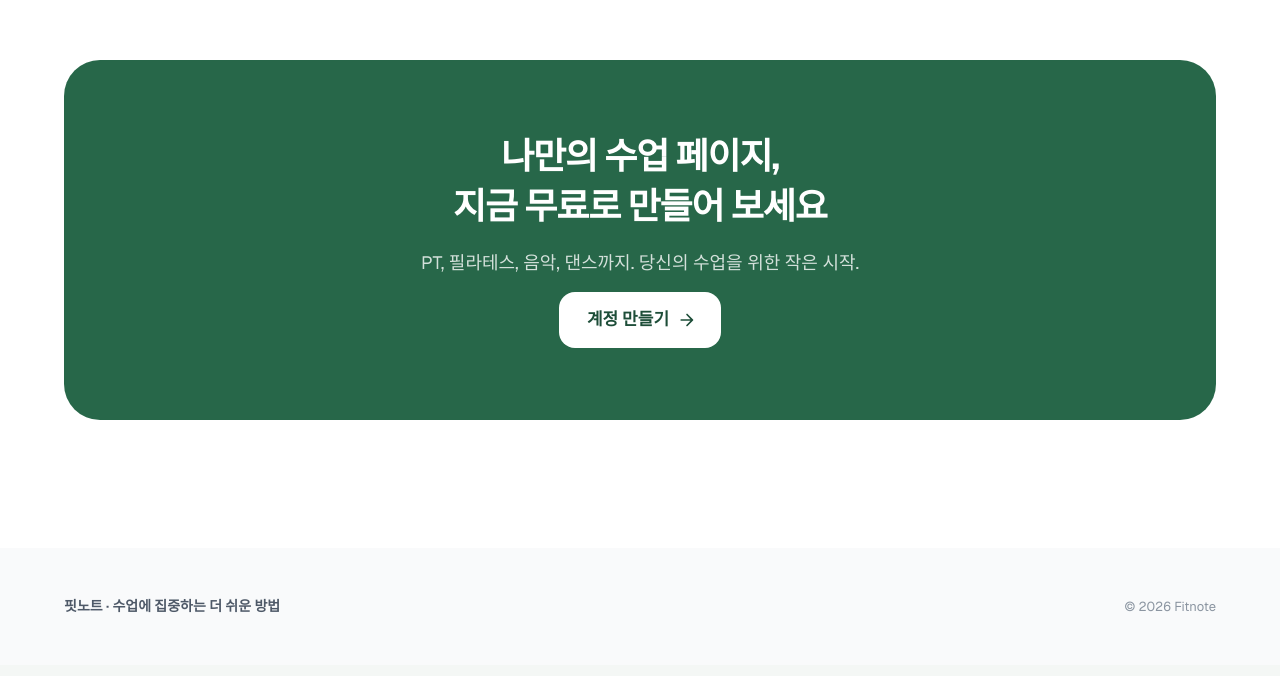
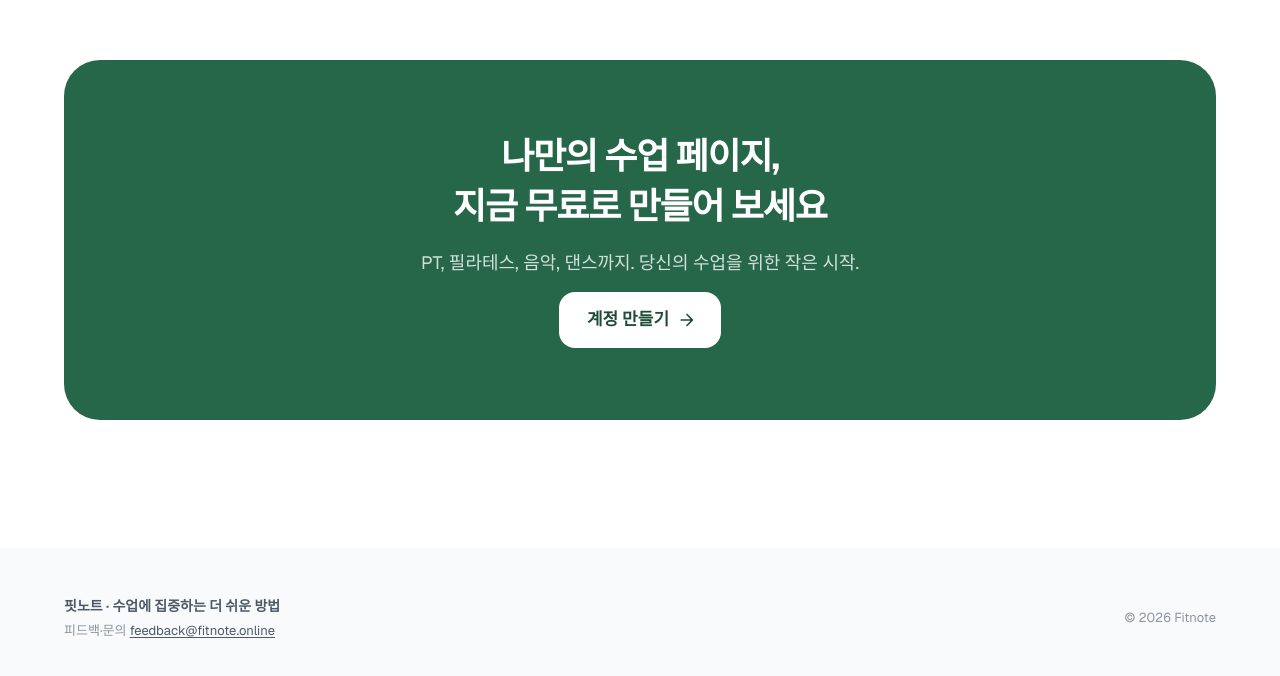
Before and after one commit to HongDongk/fitnote, a Next.js app: page / in a window 1280 px wide. Shown: the part 5565-6241 px from the top of the page. Built offline with nearby package versions, Linux system fonts and the light colour scheme; no server answers; what @mui/material-nextjs would draw is missing.

Commit message:
[ENH] 피드백 이메일 추가

```diff
--- a/src/app/components/Footer/Footer.tsx
+++ b/src/app/components/Footer/Footer.tsx
@@ -1,6 +1,8 @@
-import { Box, Container, Stack, Typography } from "@mui/material";
+import { Box, Container, Link, Stack, Typography } from "@mui/material";
 
-import { styles as s } from "./footer.styles";
+import { linkTextColor, styles as s } from "./footer.styles";
+
+const FEEDBACK_EMAIL = "feedback@fitnote.online";
 
 export default function Footer() {
   return (
@@ -11,9 +13,21 @@ export default function Footer() {
           spacing={1}
           sx={s.content}
         >
-          <Typography sx={s.title}>
-            핏노트 · 수업에 집중하는 더 쉬운 방법
-          </Typography>
+          <Stack spacing={0.5}>
+            <Typography sx={s.title}>
+              핏노트 · 수업에 집중하는 더 쉬운 방법
+            </Typography>
+            <Typography sx={s.feedback}>
+              피드백·문의{" "}
+              <Link
+                href={`mailto:${FEEDBACK_EMAIL}`}
+                style={linkTextColor.feedback}
+                sx={s.feedbackLink}
+              >
+                {FEEDBACK_EMAIL}
+              </Link>
+            </Typography>
+          </Stack>
           <Typography sx={s.copyright}>
             © {new Date().getFullYear()} Fitnote
           </Typography>
--- a/src/app/components/Footer/footer.styles.ts
+++ b/src/app/components/Footer/footer.styles.ts
@@ -5,6 +5,10 @@ const grey = {
   body: "#4E5968",
   sub: "#8B95A1",
   bg: "#F9FAFB",
+};
+
+export const linkTextColor = {
+  feedback: { color: grey.body },
 };
 
 export const styles = {
@@ -19,5 +23,11 @@ export const styles = {
     fontWeight: 600,
     wordBreak: "keep-all",
   },
+  feedback: { color: grey.sub, fontSize: 13, wordBreak: "keep-all" },
+  feedbackLink: {
+    textDecoration: "underline",
+    textUnderlineOffset: 2,
+    overflowWrap: "anywhere",
+  },
   copyright: { color: grey.sub, fontSize: 13 },
 } satisfies Record<string, SxProps<Theme>>;
```
